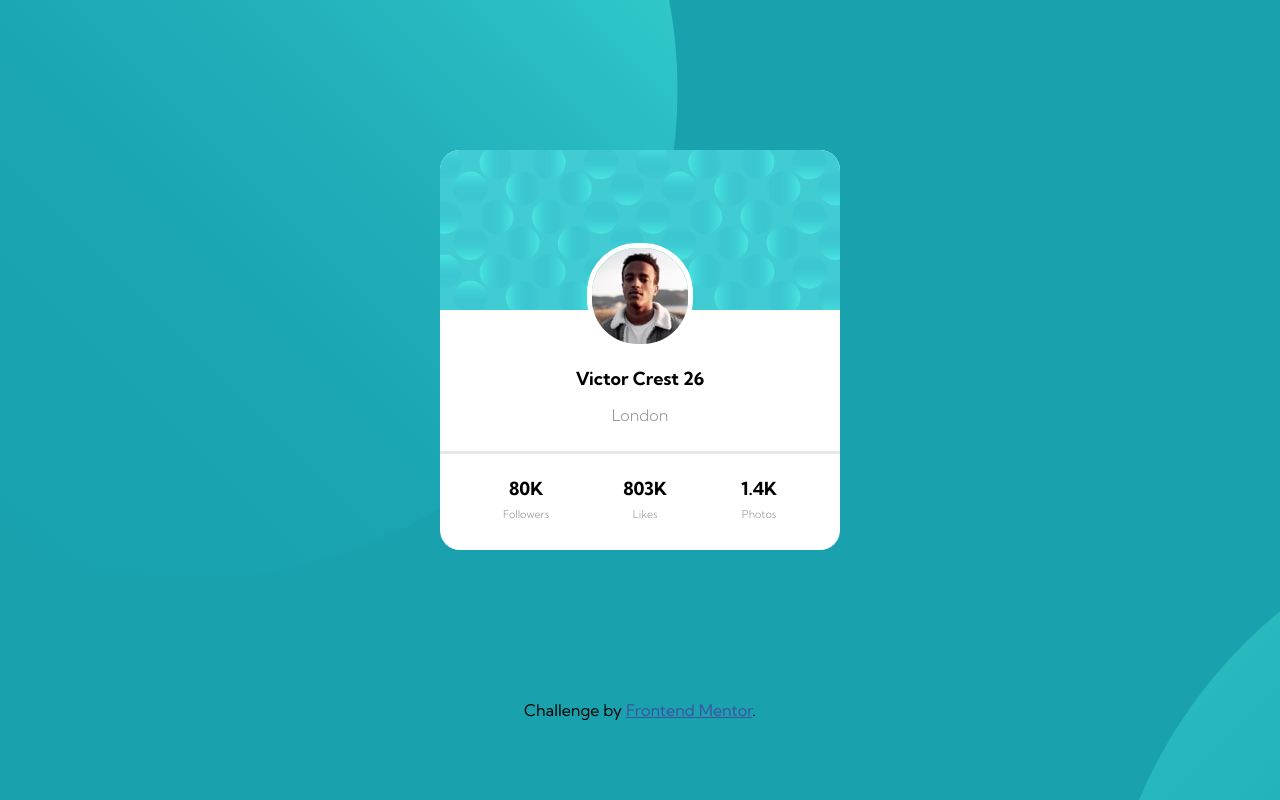
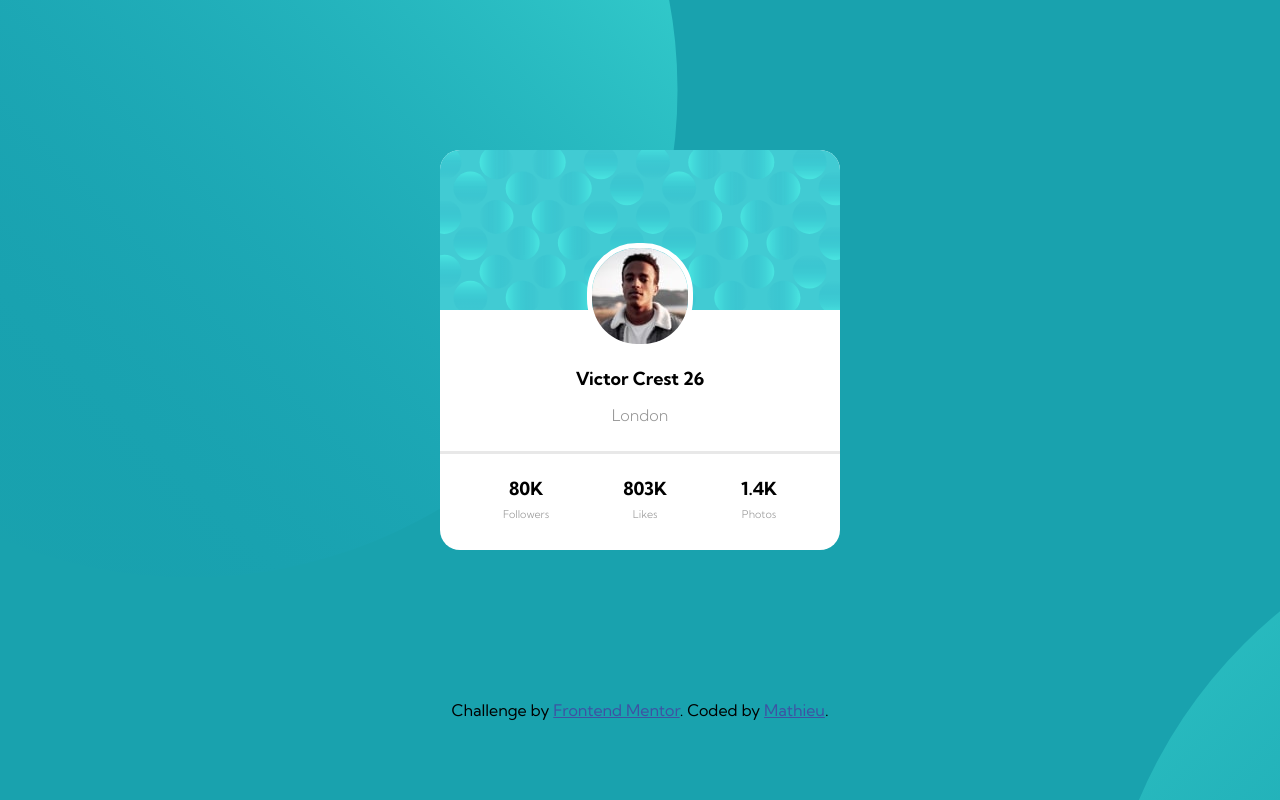
Before and after one commit to MathieuParadis/Challenges, a plain HTML site: page profile-card/index.html in a window 1280 px wide. Drawn offline with Linux system fonts and the light colour scheme.

Commit message:
Update index.html

```diff
--- a/profile-card/index.html
+++ b/profile-card/index.html
@@ -53,6 +53,7 @@
 
 	<footer class="attribution">
 		Challenge by <a href="https://www.frontendmentor.io?ref=challenge" target="_blank">Frontend Mentor</a>.
+		Coded by <a href="https://github.com/MathieuUK21" target="_blank">Mathieu</a>.
 	</footer>
 
 </body>
```
